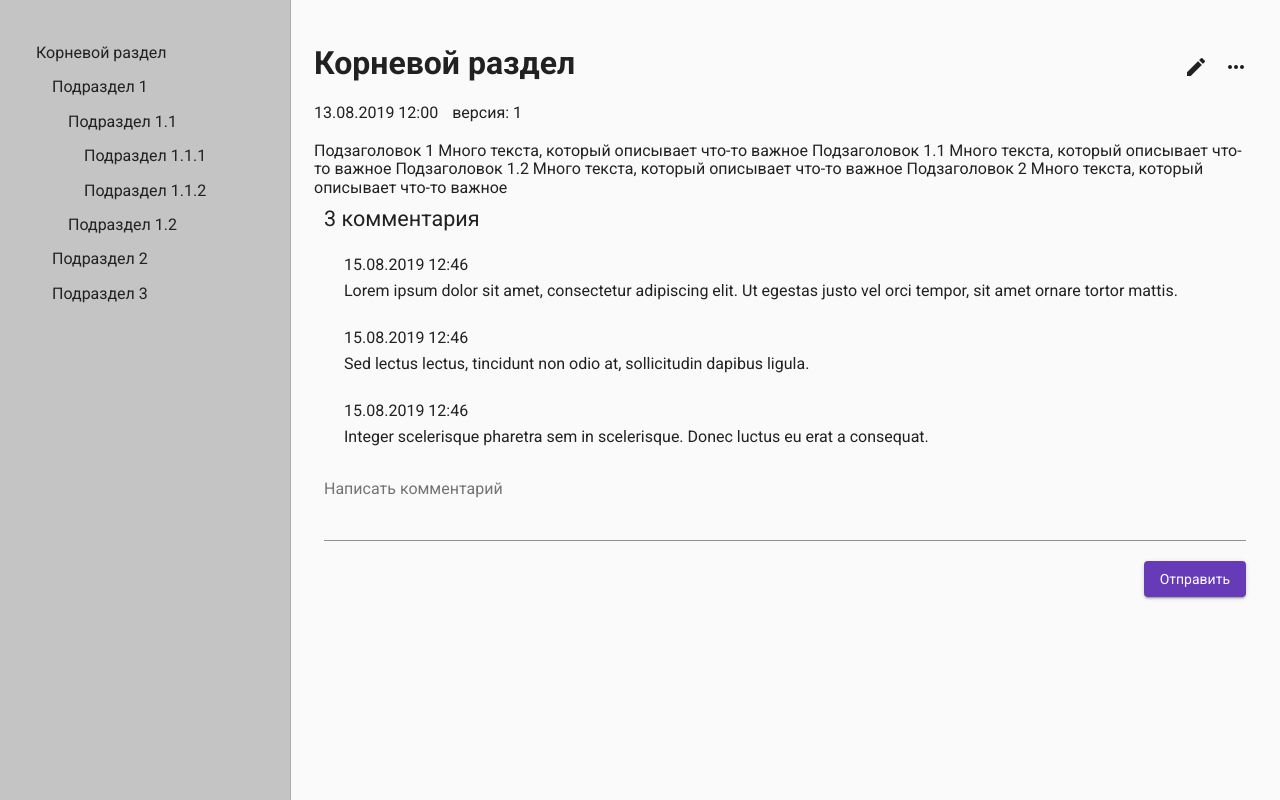
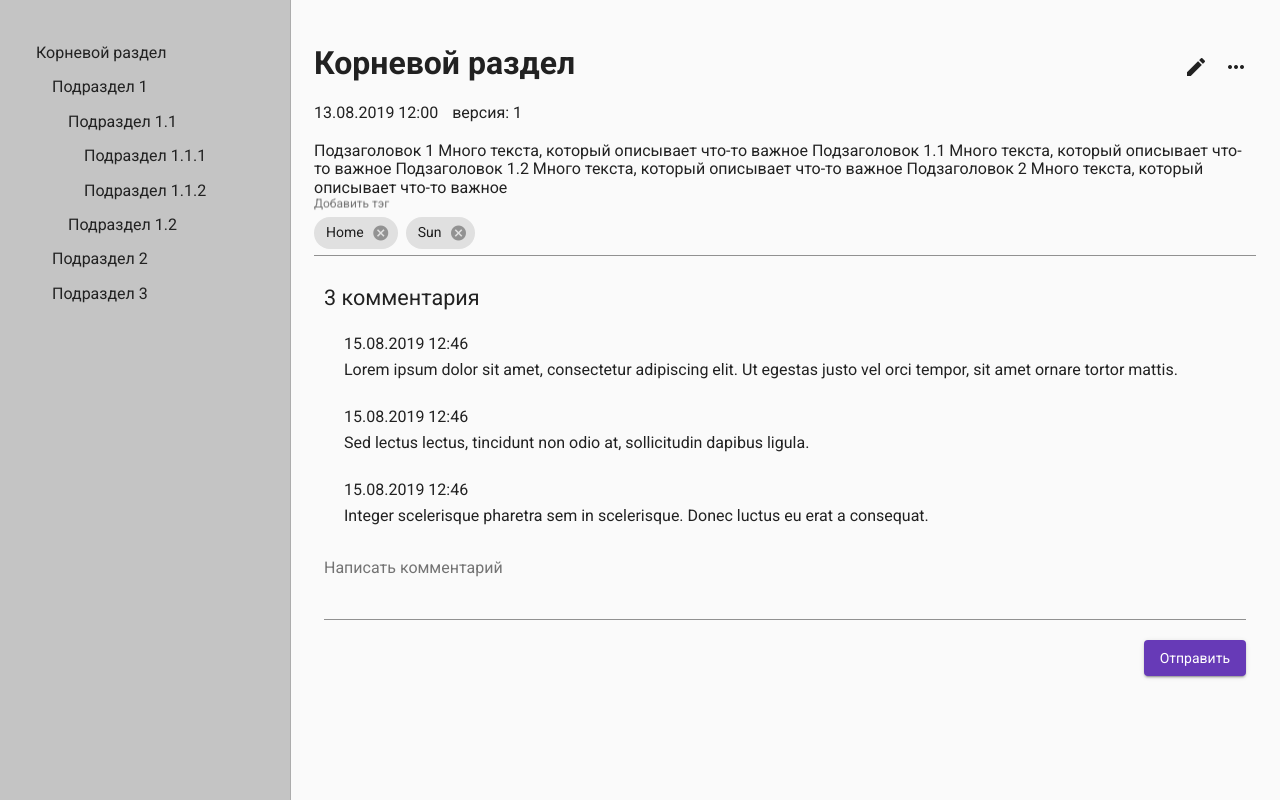
Before and after one commit to rti-academy/wiki, an Angular app: page /articles/1 in a window 1280 px wide. Built offline with nearby package versions, Linux system fonts and the light colour scheme.

Commit message:
Add tags to article component

```diff
--- a/src/app/components/article/article.component.html
+++ b/src/app/components/article/article.component.html
@@ -32,6 +32,8 @@
 
   </div>
 
+  <app-tags [articleId]="article.id"></app-tags>
+
   <app-comments [articleId]="article.id"></app-comments>
 
 </div>
```
